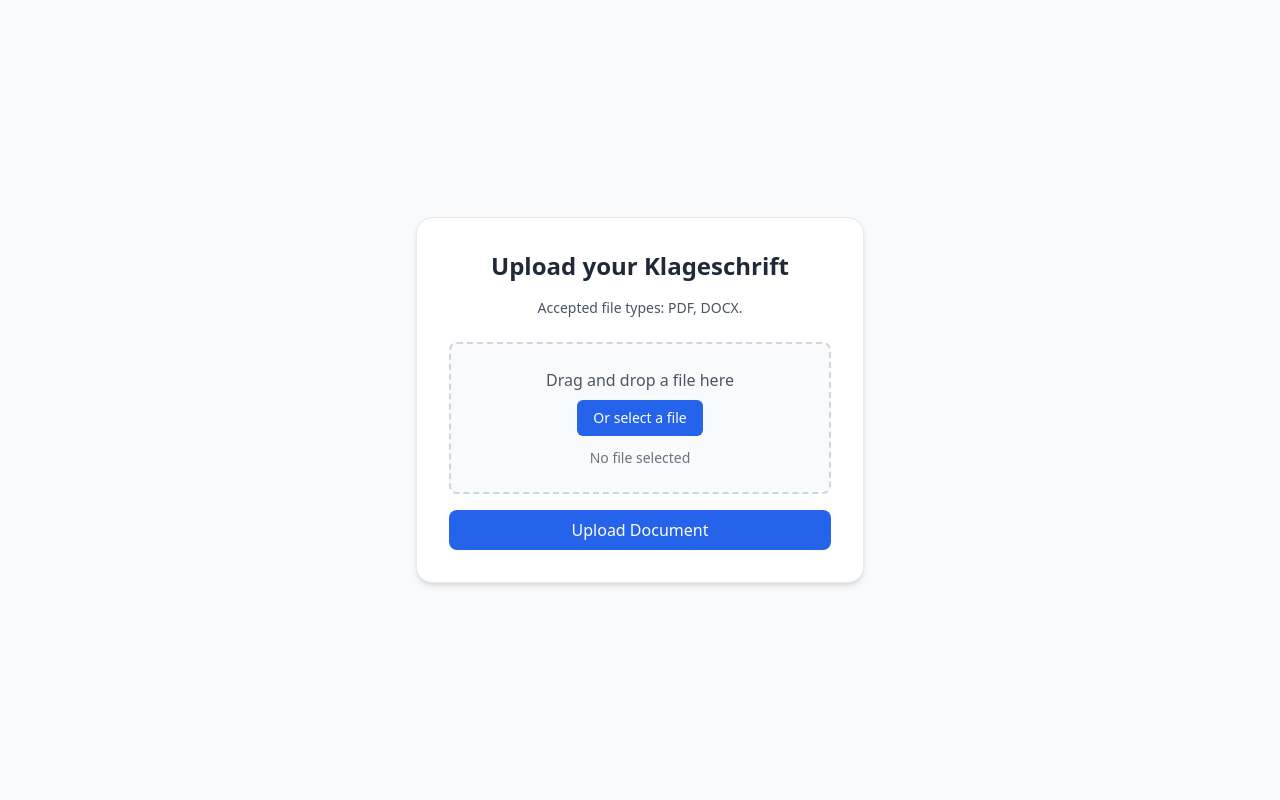
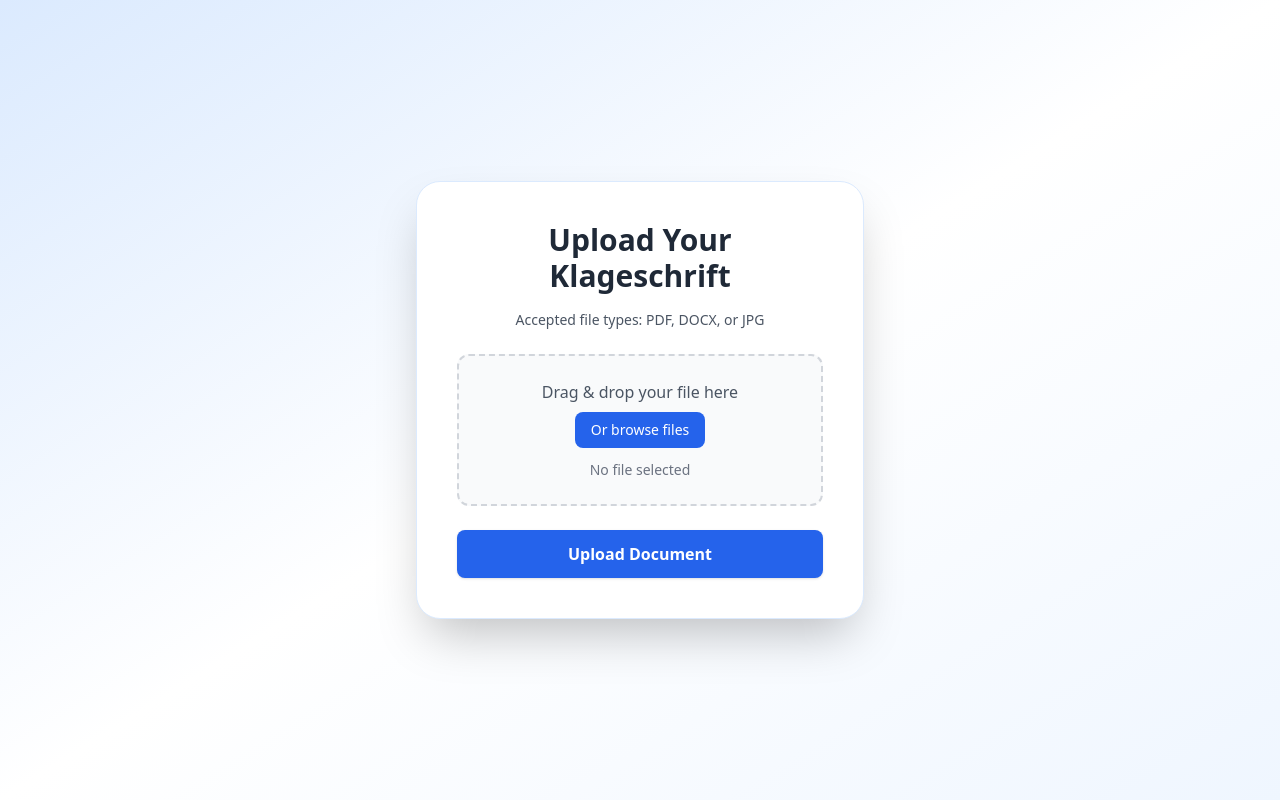
Before and after one commit to ETP-Hackathon/filepipeline, a Django app: page /upload/ in a window 1280 px wide. Run offline with Django 5.2, Linux system fonts and the light colour scheme; some libraries are stand-ins or nearby versions.

Commit message:
Enhance document processing: add placeholder replacement functionality, update upload and success templates, and improve loading overlay.

```diff
--- a/webserv/emify/parsing.py
+++ b/webserv/emify/parsing.py
@@ -1,6 +1,8 @@
-import fitz
+import fitz # type: ignore
+from docx import Document # type: ignore
+import re
 
-#filename = "../Klageschrift.pdf"
+filename = "../Klageschrift.pdf"
 
 class Address:
 	def __init__(self, street, city, po_box = None):
@@ -14,6 +16,18 @@ class Address:
 			print("Address: {}, {}, {}".format(self.street, self.po_box, self.city))
 		else:
 			print("Address: {}, {}".format(self.street, self.city))
+
+	def to_str(self, newline = False):
+		parts = [self.street]
+		if self.po_box:
+			parts.append(self.po_box)
+		parts.append(self.city)
+		if newline:
+			space = "\n"
+		else:
+			space = " "
+		return ("," + space).join(parts)
+
 
 class Entity:
 	def __init__(self, name, address, role = None, additional = None, representative = None):
@@ -34,6 +48,15 @@ class Entity:
 		if self.representative:
 			print("Represented by:")
 			self.representative.print()
+
+	def get_info(self):
+		if self.additional:
+			return ", ".join([self.additional, self.address.to_str()])
+		else:
+			return self.address.to_str()
+
+	def to_str(self):
+		return ", ".join([self.name, self.get_info()])
 
 class Header:
 	def __init__(self, court, plaintiff, defendant):
@@ -324,3 +347,96 @@ def get_info(filename):
 # info = get_info(filename)
 # info.print()
 # info.to_file("test")
+
+
+# def replace_placeholders_in_docx(template_path, output_path, replacements):
+# 	doc = Document(template_path)
+
+# 	pattern = re.compile(r"\[[^\]]+\]")  # Matches [placeholder]
+
+# 	for paragraph in doc.paragraphs:
+# 		full_text = "".join(run.text for run in paragraph.runs)
+# 		matches = list(pattern.finditer(full_text))
+
+# 		if not matches:
+# 			continue
+
+# 		print(matches)
+# 		for match in matches:
+# 			print(match)
+# 			placeholder = match.group(0)
+# 			if placeholder in replacements:
+# 				replacement = str(replacements[placeholder])
+# 				# Rebuild runs while replacing
+# 				new_text = full_text.replace(placeholder, replacement)
+
+# 				# Clear existing runs
+# 				for run in paragraph.runs:
+# 					run.text = ""
+
+# 				# Add new run with replaced text
+# 				paragraph.runs[0].text = new_text
+
+# 	doc.save(output_path)
+
+def replace_placeholders_in_docx(template_path, output_path, replacements):
+	doc = Document(template_path)
+
+	pattern = re.compile(r"\[[^\]]+\]")  # Matches [placeholder]
+
+	for paragraph in doc.paragraphs:
+		# Reconstruct full paragraph text
+		full_text = "".join(run.text for run in paragraph.runs)
+		matches = list(pattern.finditer(full_text))
+
+		if not matches:
+			continue
+
+		# Apply all replacements
+		for match in matches:
+			placeholder = match.group(0)
+			if placeholder in replacements:
+				full_text = full_text.replace(placeholder, str(replacements[placeholder]))
+
+		# Clear existing runs
+		for run in paragraph.runs:
+			run.text = ""
+
+		# Add full_text into one run (simple way — all formatting lost)
+		# You can optionally split by formatting later
+		paragraph.runs[0].text = full_text
+
+	doc.save(output_path)
+
+
+def get_replacements(info, json_data):
+    header = info.header
+
+    # Extract the list from the JSON data
+    placeholder_values = json_data.get("placeholder_values", [])
+
+    # Safely get the first 3 values or empty strings if not enough lines
+    counter = placeholder_values[0] if len(placeholder_values) > 0 else ""
+    formelles = placeholder_values[1] if len(placeholder_values) > 1 else ""
+    materielles = placeholder_values[2] if len(placeholder_values) > 2 else ""
+
+    replacements = {
+        "[court.name]": header.court.name,
+        "[court.address]": header.court.address.to_str(newline=True),
+        "[plaintiff.name]": header.plaintiff.name,
+        "[plaintiff.info]": header.plaintiff.get_info(),
+        "[plaintiff.representative]": "vertreten durch RA " + header.plaintiff.representative.to_str(),
+        "[defendant.name]": header.defendant.name,
+        "[defendant.info]": header.defendant.get_info(),
+        "[defendant.representative]": "vertreten durch RA " + header.defendant.representative.to_str(),
+        "[representative.name]": header.defendant.representative.name,
+
+        "[counter]": counter,
+        "[formelles]": formelles,
+        "[materielles]": materielles,
+	}
+    return replacements
+
+# Define the input docx file and the output file
+
+#replace_placeholders_in_docx(input_file, output_file, get_replacements(info))
--- a/webserv/emify/templates/upload.html
+++ b/webserv/emify/templates/upload.html
@@ -1,42 +1,57 @@
 <!DOCTYPE html>
 <html lang="en">
 <head>
-    <meta charset="UTF-8">
+  <meta charset="UTF-8" />
   <title>Upload Legal Document</title>
-    <meta name="viewport" content="width=device-width, initial-scale=1.0">
+  <meta name="viewport" content="width=device-width, initial-scale=1.0" />
   <script src="https://cdn.tailwindcss.com"></script>
 </head>
-<body class="bg-gray-50 min-h-screen flex items-center justify-center relative">
-    <div id="loadingOverlay" class="fixed inset-0 bg-white bg-opacity-80 flex items-center justify-center z-50 hidden">
-        <div class="text-center">
-            <svg class="animate-spin h-10 w-10 text-blue-600 mx-auto mb-4" xmlns="http://www.w3.org/2000/svg" fill="none" viewBox="0 0 24 24">
-                <circle class="opacity-25" cx="12" cy="12" r="10" stroke="currentColor" stroke-width="4"></circle>
-                <path class="opacity-75" fill="currentColor" d="M4 12a8 8 0 018-8v8H4z"></path>
+<body class="bg-gradient-to-br from-blue-100 via-white to-blue-50 min-h-screen flex items-center justify-center relative px-4">
+
+  <!-- Loading Overlay -->
+  <div id="loadingOverlay" class="fixed inset-0 bg-white bg-opacity-80 backdrop-blur-sm flex items-center justify-center z-50 hidden">
+    <div class="text-center animate-fade-in">
+      <svg class="animate-spin h-12 w-12 text-blue-600 mx-auto mb-4" xmlns="http://www.w3.org/2000/svg" fill="none" viewBox="0 0 24 24">
+        <circle class="opacity-25" cx="12" cy="12" r="10" stroke="currentColor" stroke-width="4" />
+        <path class="opacity-75" fill="currentColor" d="M4 12a8 8 0 018-8v8H4z" />
       </svg>
-            <p class="text-gray-800 text-lg font-medium">Generating Klageantwort...</p>
+      <p class="text-gray-800 text-lg font-medium">Generating your Klageantwort...</p>
     </div>
   </div>
-    <div class="bg-white p-8 rounded-2xl shadow-md max-w-md w-full border border-gray-200 z-10">
-        <h2 class="text-2xl font-semibold text-gray-800 mb-4 text-center">Upload your Klageschrift</h2>
-        <p class="text-sm text-gray-600 mb-6 text-center">Accepted file types: PDF, DOCX.</p>
 
-        <form method="post" enctype="multipart/form-data" onsubmit="return handleSubmit()" class="space-y-4" id="uploadForm">
+  <!-- Upload Card -->
+  <div class="bg-white p-10 rounded-3xl shadow-2xl max-w-md w-full border border-blue-100 z-10 animate-fade-in">
+    <h2 class="text-3xl font-extrabold text-gray-800 mb-4 text-center">Upload Your Klageschrift</h2>
+    <p class="text-sm text-gray-600 mb-6 text-center">Accepted file types: PDF, DOCX, or JPG</p>
+
+    <form method="post" enctype="multipart/form-data" onsubmit="return handleSubmit()" class="space-y-6" id="uploadForm">
       {% csrf_token %}
 
-            <div id="drop-zone" class="border-2 border-dashed border-gray-300 p-6 text-center rounded-lg transition hover:border-blue-500 bg-gray-50 cursor-pointer">
+      <div id="drop-zone" class="border-2 border-dashed border-gray-300 p-6 text-center rounded-xl bg-gray-50 hover:border-blue-500 transition cursor-pointer">
         <input type="file" name="file" id="file-upload" accept=".pdf,.docx,.jpg,.jpeg" class="hidden" onchange="handleFile(this.files)">
-                <p class="text-gray-600 mb-2">Drag and drop a file here</p>
-                <label for="file-upload" class="inline-block px-4 py-2 bg-blue-600 text-white rounded-md text-sm font-medium hover:bg-blue-700 cursor-pointer">
-                    Or select a file
+        <p class="text-gray-600 mb-2">Drag & drop your file here</p>
+        <label for="file-upload" class="inline-block px-4 py-2 bg-blue-600 text-white rounded-lg text-sm font-medium hover:bg-blue-700 cursor-pointer transition">
+          Or browse files
         </label>
         <p id="file-name" class="mt-3 text-sm text-gray-500">No file selected</p>
       </div>
 
-            <button type="submit" class="w-full bg-blue-600 hover:bg-blue-700 text-white font-medium py-2 px-4 rounded-lg transition duration-200">
+      <button type="submit" class="w-full bg-blue-600 hover:bg-blue-700 text-white font-semibold py-3 px-4 rounded-lg transition duration-200 shadow">
         Upload Document
       </button>
     </form>
   </div>
+
+  <style>
+    @keyframes fade-in {
+      from { opacity: 0; transform: translateY(10px); }
+      to { opacity: 1; transform: translateY(0); }
+    }
+    .animate-fade-in {
+      animation: fade-in 0.6s ease-out;
+    }
+  </style>
+
   <script>
     const dropZone = document.getElementById('drop-zone');
     const fileInput = document.getElementById('file-upload');
@@ -77,6 +92,7 @@
         fileNameDisplay.textContent = file.name;
       }
     });
+
     function handleFile(files) {
       if (!files.length) {
         fileNameDisplay.textContent = 'No file selected';
@@ -92,6 +108,7 @@
         fileNameDisplay.textContent = file.name;
       }
     }
+
     function handleSubmit() {
       const file = fileInput.files[0];
       if (!file || !allowedTypes.includes(file.type)) {
--- a/webserv/emify/templates/upload_success.html
+++ b/webserv/emify/templates/upload_success.html
@@ -17,7 +17,7 @@
 
         <a
             href="{{ download_url }}"
-            download="output.json"
+            download="filled_template.docx"
             class="block px-5 py-2 mb-4 bg-green-600 text-white font-medium rounded-lg hover:bg-green-700 transition"
         >
             Download Klageantwort
--- a/webserv/emify/views.py
+++ b/webserv/emify/views.py
@@ -3,7 +3,7 @@ from django.http import HttpResponse, JsonResponse
 from django.shortcuts import render, redirect
 from .forms import UploadFileForm
 import os
-from .parsing import get_info
+from .parsing import get_info, get_replacements, replace_placeholders_in_docx
 from .convert_docx_to_pdf import convert_docx_to_pdf
 from .ai_lawyer_service import get_placeholder_values
 from .ai_lawyer import get_placeholder_values2
@@ -46,6 +46,11 @@ def send_file(request):
         output_file = 'output.pdf'
 
     try:
+        input_file = "/Users/maximemartin/filepipeline/webserv/emify/template.docx"
+        output_filename = "filled_template.docx"
+        output_path = os.path.join(settings.MEDIA_ROOT, output_filename)
+
+        # Process input data
         success = get_info(latest_file)
         response = requests.post(
             'http://localhost:8000/placeholder_values/',
@@ -53,10 +58,14 @@ def send_file(request):
         )
 
         if response.status_code == 200:
-            output_filename = "output.json"
-            output_path = os.path.join(settings.MEDIA_ROOT, output_filename)
-            with open(output_path, "w", encoding="utf-8") as outfile:
+            # Optional: save JSON output
+            json_output_path = os.path.join(settings.MEDIA_ROOT, "output.json")
+            json_data = response.json()  # Extract JSON data once here
+            with open(json_output_path, "w", encoding="utf-8") as outfile:
                 json.dump(response.json(), outfile, ensure_ascii=False, indent=2)
+
+            # Replace placeholders and save filled DOCX to MEDIA folder
+            replace_placeholders_in_docx(input_file, output_path, get_replacements(success, json_data))
 
             return render(request, 'upload_success.html', {
                 'download_url': f'/media/{output_filename}'
```
Also changed, not shown: webserv/emify/templates/home.html (+23 -6 lines), 2 other files. Lines whose indentation alone changed are shown as unchanged.
